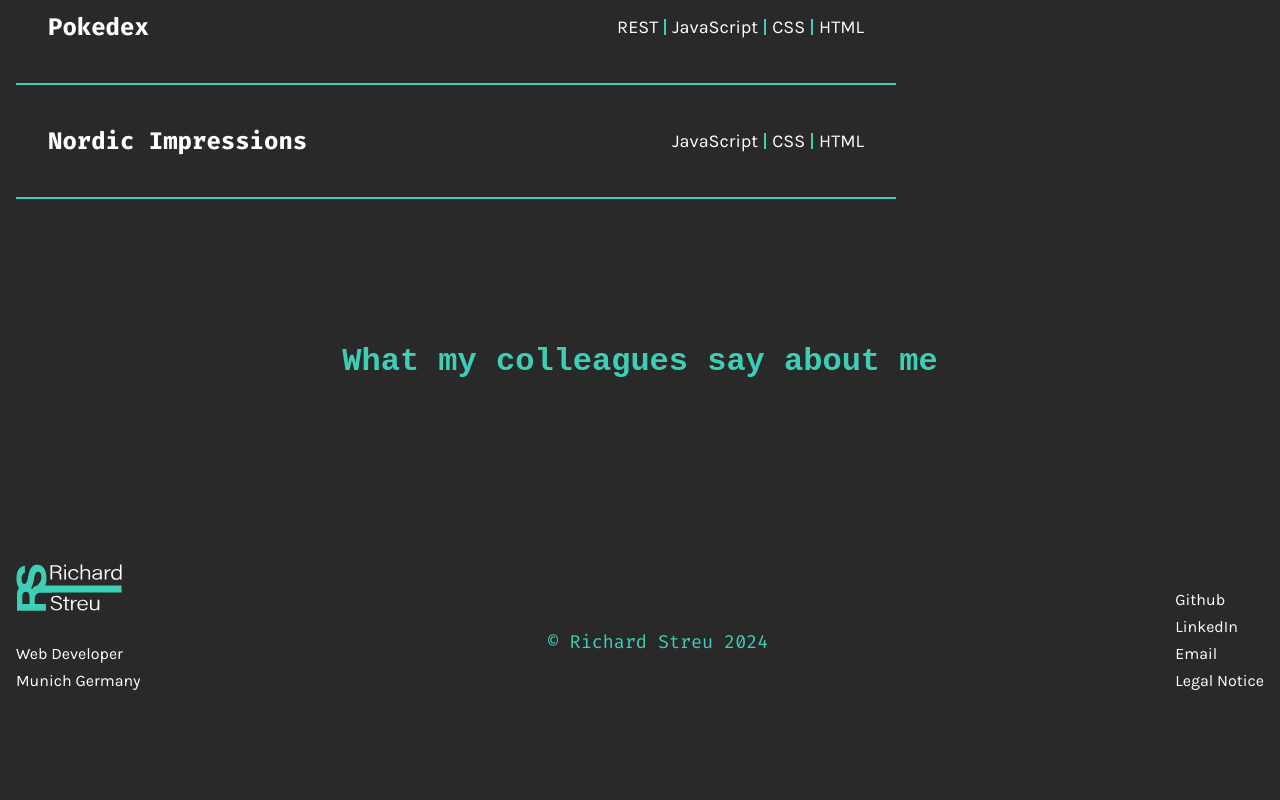
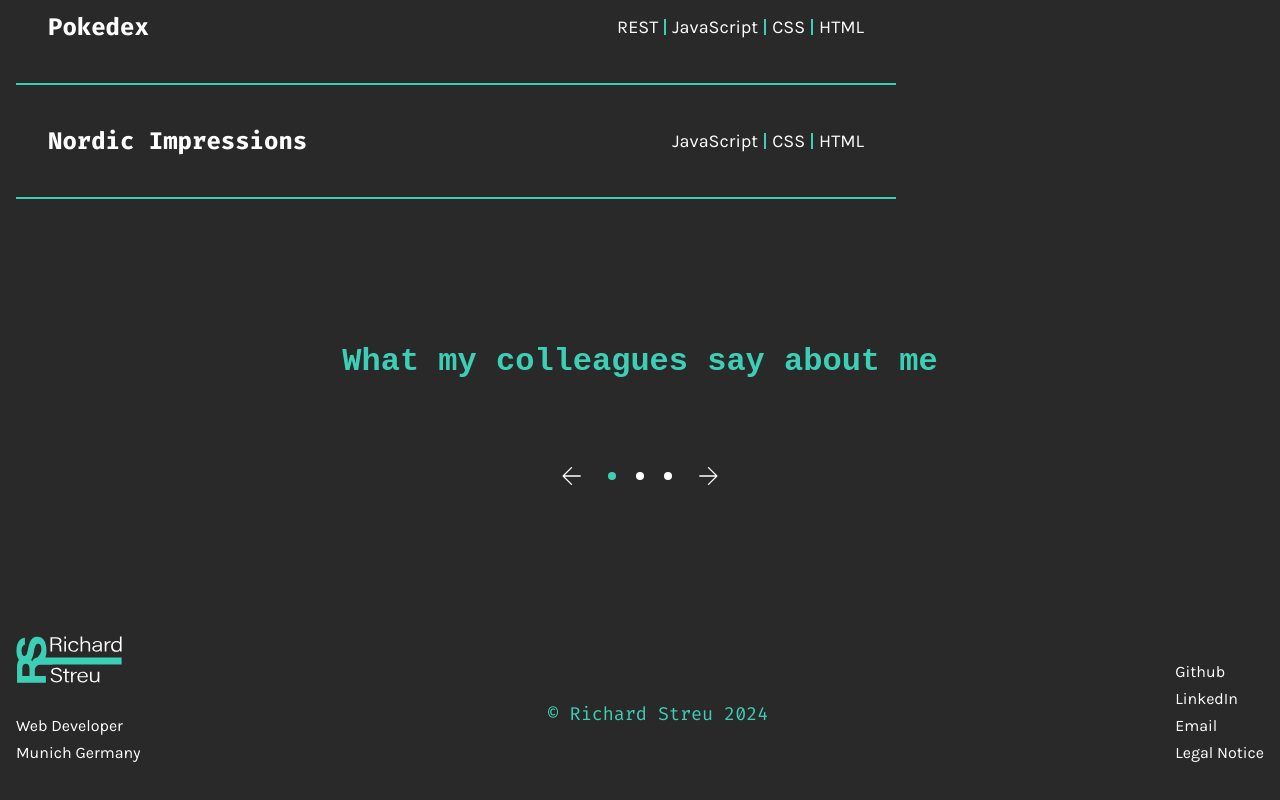
Before and after one commit to RichardStreu/portfolioAngular, an Angular app: page / in a window 1280 px wide. Shown: the part 3045-3845 px from the top of the page. Before the commit the page ends 3799 px from the top, so only its background shows below. Built offline with nearby package versions, Linux system fonts and the light colour scheme.

Commit message:
feat: implement carousel navigation and enhance styling in EReferencesComponent

```diff
--- a/src/app/landing-page/sections/e-references/e-references.component.html
+++ b/src/app/landing-page/sections/e-references/e-references.component.html
@@ -1,5 +1,23 @@
 <section class="referenceSection">
   <div class="contentWrapper">
-    <p class="referenceHeadline">{{headlineText}}</p>
+    <p class="referenceHeadline">{{ headlineText }}</p>
+    <div class="carousel"></div>
+    <nav class="navigationContainer">
+      <button class="navigationButton left" (click)="previousSlide()">
+        <svg width="19" height="20" viewBox="0 0 19 20" fill="none" xmlns="http://www.w3.org/2000/svg">
+          <path d="M2.22831 10.6667L9.47931 17.918C9.60931 18.0478 9.67731 18.2008 9.68331 18.377C9.68931 18.553 9.61876 18.7146 9.47165 18.8617C9.32476 19.0034 9.16754 19.0757 8.99998 19.0783C8.83243 19.0808 8.6752 19.0086 8.52831 18.8617L0.420647 10.754C0.304203 10.6376 0.222536 10.5187 0.175647 10.3973C0.128536 10.276 0.10498 10.1436 0.10498 10C0.10498 9.85644 0.128536 9.724 0.175647 9.60267C0.222536 9.48133 0.304203 9.36244 0.420647 9.246L8.52831 1.13833C8.65298 1.01367 8.80465 0.947001 8.98331 0.938334C9.16198 0.92989 9.32476 0.996556 9.47165 1.13833C9.61876 1.28545 9.69231 1.444 9.69231 1.614C9.69231 1.78422 9.61876 1.94278 9.47165 2.08967L2.22831 9.33333H17.6666C17.8564 9.33333 18.015 9.397 18.1423 9.52433C18.2696 9.65167 18.3333 9.81022 18.3333 10C18.3333 10.1898 18.2696 10.3483 18.1423 10.4757C18.015 10.603 17.8564 10.6667 17.6666 10.6667H2.22831Z" fill="white"/>
+          </svg>
+      </button>
+      <div class="dotBox">
+        @for (item of references; track $index) {
+          <div class="dot"[ngClass]="{'highLightBG': $index == currentReferenceIndex }"></div>
+        }
+      </div>
+      <button class="navigationButton right" (click)="nextSlide()">
+        <svg width="19" height="20" viewBox="0 0 19 20" fill="none" xmlns="http://www.w3.org/2000/svg">
+          <path d="M16.7716 10.6667H1.33329C1.14351 10.6667 0.984959 10.603 0.857626 10.4757C0.730293 10.3483 0.666626 10.1898 0.666626 9.99999C0.666626 9.81022 0.730293 9.65166 0.857626 9.52433C0.984959 9.39699 1.14351 9.33333 1.33329 9.33333H16.7716L9.52063 2.08199C9.39063 1.95222 9.32263 1.79922 9.31663 1.62299C9.31063 1.44699 9.38118 1.28544 9.52829 1.13833C9.67518 0.996549 9.8324 0.924327 9.99996 0.92166C10.1675 0.919216 10.3247 0.991438 10.4716 1.13833L18.5793 9.24599C18.6957 9.36244 18.7774 9.48133 18.8243 9.60266C18.8714 9.72399 18.895 9.85644 18.895 9.99999C18.895 10.1435 18.8714 10.276 18.8243 10.3973C18.7774 10.5187 18.6957 10.6375 18.5793 10.754L10.4716 18.8617C10.347 18.9863 10.1953 19.053 10.0166 19.0617C9.83796 19.0701 9.67518 19.0034 9.52829 18.8617C9.38118 18.7146 9.30763 18.556 9.30763 18.386C9.30763 18.2158 9.38118 18.0572 9.52829 17.9103L16.7716 10.6667Z" fill="white"/>
+          </svg>
+      </button>
+    </nav>
   </div>
 </section>
--- a/src/app/landing-page/sections/e-references/e-references.component.scss
+++ b/src/app/landing-page/sections/e-references/e-references.component.scss
@@ -5,6 +5,9 @@
   padding-bottom: 144px;
 
   .contentWrapper {
+    display: flex;
+    flex-direction: column;
+    align-items: center;
 
     p {
       font-family: "Fira Code", monospace;
@@ -14,6 +17,65 @@
       text-align: center;
       color: $color-highLight;
     }
+
+    .carousel {
+    }
+
+    .navigationContainer {
+      display: flex;
+      flex-direction: row;
+      align-items: center;
+      padding-top: 2.5rem;
+    }
+
+    .navigationButton {
+      width: 32px;
+      height: 32px;
+      background-color: transparent;
+      border: none;
+      display: flex;
+      justify-content: center;
+      align-items: center;
+
+      svg {
+        width: 20px;
+        height: 20px;
+        cursor: pointer;
+        transition: all 0.2s ease-in-out;
+
+        &:hover {
+          transform: scale(1.25);
+        }
+
+        path {
+          transition: all 0.2s ease-in-out;
+        }
+
+        &:hover path {
+          fill: $color-highLight;
+        }
+      }
+    }
+
+    .dotBox {
+      display: flex;
+      flex-direction: row;
+      align-items: center;
+      gap: 20px;
+      padding-left: 20px;
+      padding-right: 20px;
+
+      .dot {
+        width: 8px;
+        height: 8px;
+        border-radius: 100vh;
+        background-color: white;
+        transition: all 0.2s ease-in-out;
+      }
+
+      .highLightBG {
+        background-color: $color-highLight;
+      }
+    }
   }
-
 }
--- a/src/app/landing-page/sections/e-references/e-references.component.ts
+++ b/src/app/landing-page/sections/e-references/e-references.component.ts
@@ -2,23 +2,33 @@ import { CommonModule } from '@angular/common';
 import { Component, inject } from '@angular/core';
 import { LanguageService } from '../../../services/language.service';
 import { ReferenceDataService } from '../../../services/reference-data.service';
-
 
 @Component({
   selector: 'app-e-references',
   standalone: true,
   imports: [CommonModule],
   templateUrl: './e-references.component.html',
-  styleUrl: './e-references.component.scss'
+  styleUrl: './e-references.component.scss',
 })
 export class EReferencesComponent {
-
   referenceDataService = inject(ReferenceDataService);
   languageService = inject(LanguageService);
 
   references: any = [];
+  carouselArray: any = [];
+
+  currentReferenceIndex: number = 0;
 
   headlineText: string = '';
+
+  constructor() {
+    this.chooseLanguage();
+    this.references = this.referenceDataService.references;
+  }
+
+  ngOnInit() {
+    this.generateCarouselArray();
+  }
 
   chooseLanguage() {
     this.languageService.language.subscribe(() => {
@@ -29,13 +39,6 @@ export class EReferencesComponent {
     });
   }
 
-  constructor() {
-    this.chooseLanguage();
-    this.references = this.referenceDataService.references;
-  }
-
-  ngOnInit() {}
-
   generateCarouselArray() {
     let carouselArray = [
       this.references[this.references.length - 1],
@@ -43,6 +46,26 @@ export class EReferencesComponent {
       this.references[0],
       this.references[1],
     ];
+    this.carouselArray = carouselArray;
   }
 
+  getElementSizes() {
+
+  }
+
+  previousSlide() {
+    if (this.currentReferenceIndex > 0) {
+      this.currentReferenceIndex--;
+    } else {
+      this.currentReferenceIndex = this.references.length - 1;
+    }
+  }
+
+  nextSlide() {
+    if (this.currentReferenceIndex < this.references.length - 1) {
+      this.currentReferenceIndex++;
+    } else {
+      this.currentReferenceIndex = 0;
+    }
+  }
 }
```
